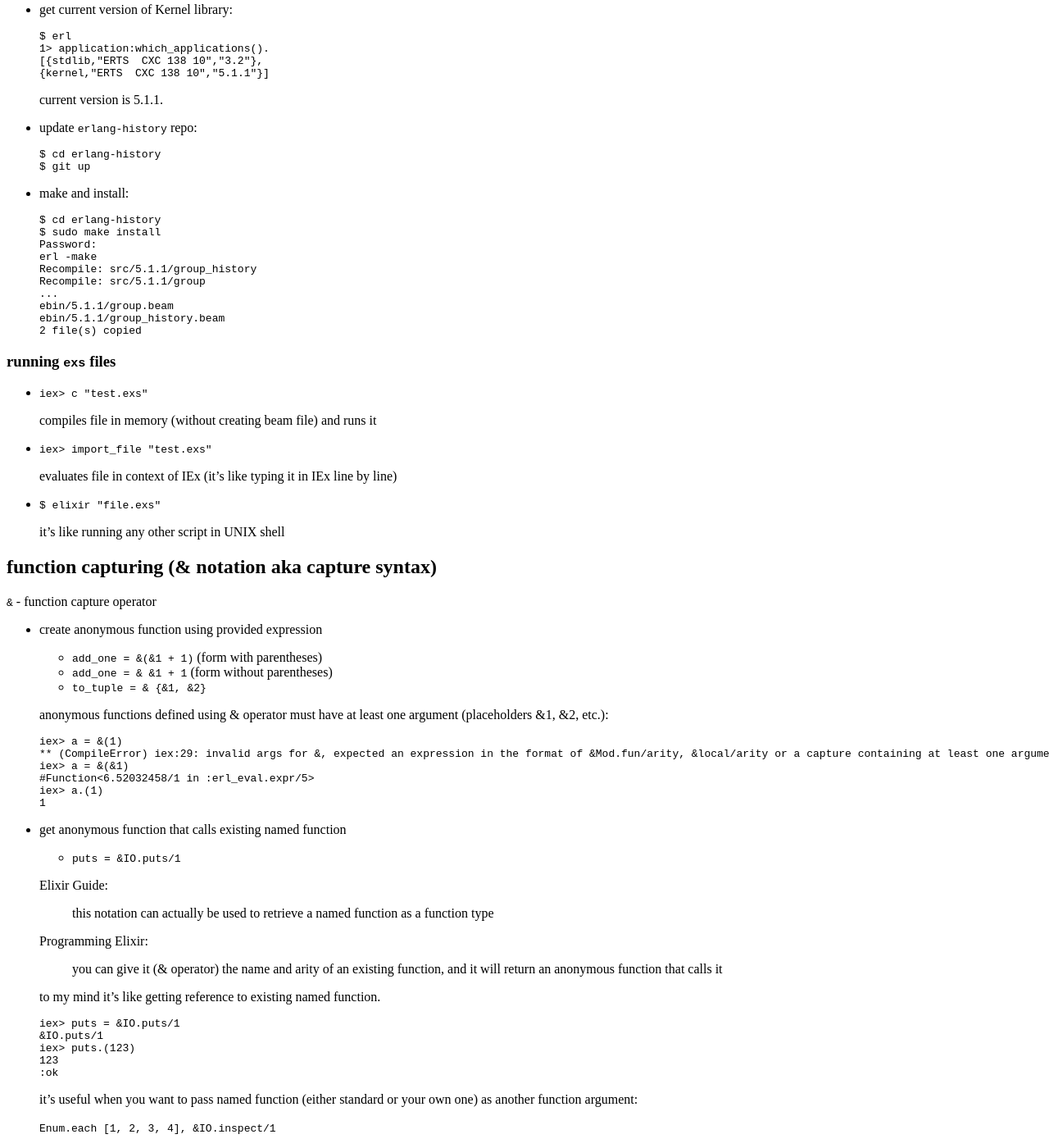
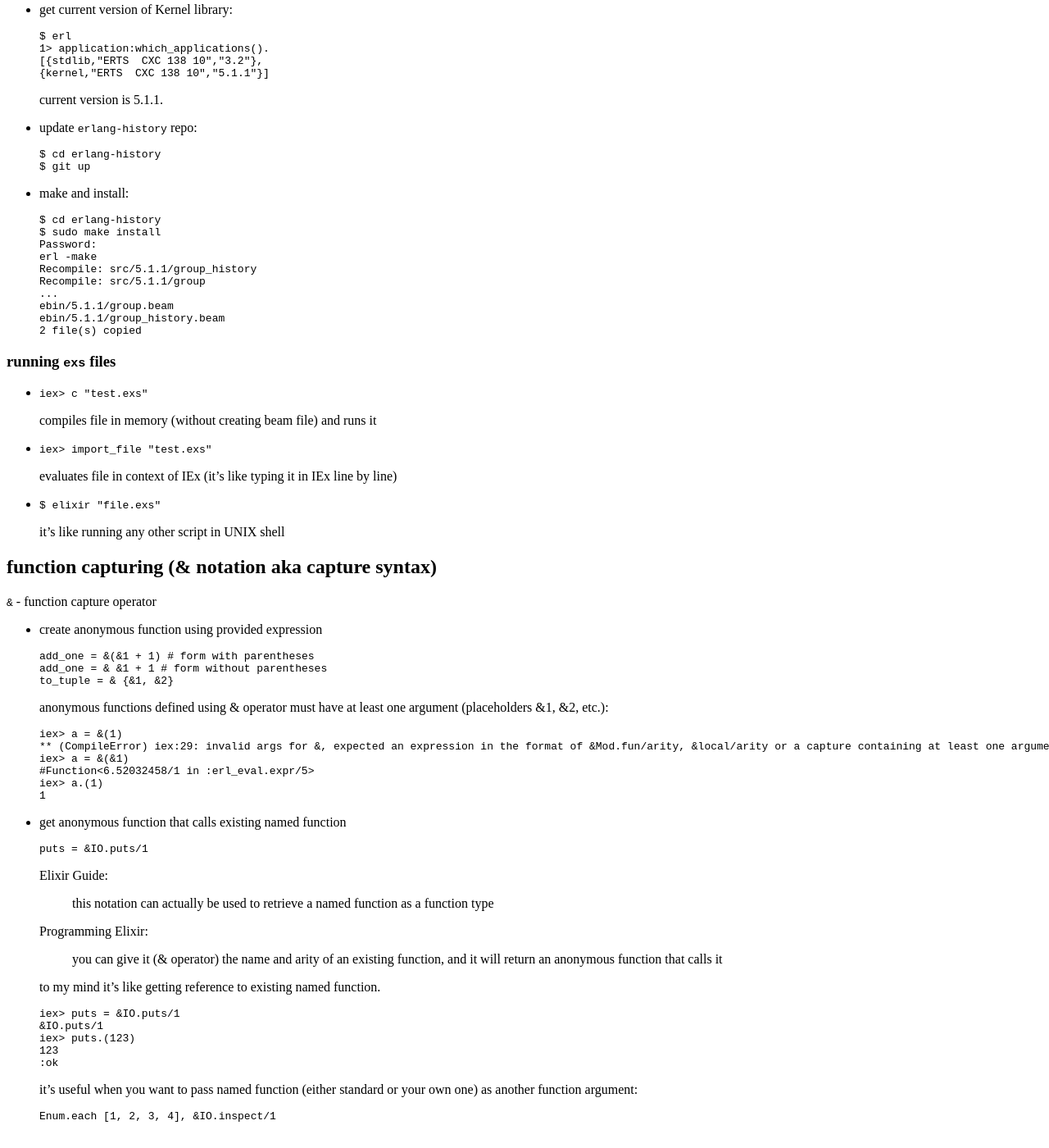
Before and after one commit to tap349/tap349.github.io, a Jekyll site: the page built from _posts/2016-12-31-elixir-notes.md, in a window 1280 px wide and 1400 px high, scrolled down 692 px. Shown: the whole window at 82% size. Built offline with Jekyll 4.4.1, drawn with Linux system fonts in a browser that asks for light colours.

Commit message:
update 2016-12-31_20:04:14

````diff
--- a/_posts/2016-12-31-elixir-notes.md
+++ b/_posts/2016-12-31-elixir-notes.md
@@ -86,9 +86,11 @@ NOTE: you need to compile it for each new version of Erlang/OTP kernel!
 
 - create anonymous function using provided expression
 
-  - `add_one = &(&1 + 1)` (form with parentheses)
-  - `add_one = & &1 + 1` (form without parentheses)
-  - `to_tuple = & {&1, &2}`
+  ```elixir
+  add_one = &(&1 + 1) # form with parentheses
+  add_one = & &1 + 1 # form without parentheses
+  to_tuple = & {&1, &2}
+  ```
 
   anonymous functions defined using & operator must have at least
   one argument (placeholders &1, &2, etc.):
@@ -104,7 +106,9 @@ NOTE: you need to compile it for each new version of Erlang/OTP kernel!
 
 - get anonymous function that calls existing named function
 
-  - `puts = &IO.puts/1`
+  ```elixir
+  puts = &IO.puts/1
+  ```
 
   Elixir Guide:
 
@@ -129,4 +133,6 @@ NOTE: you need to compile it for each new version of Erlang/OTP kernel!
   it's useful when you want to pass named function
   (either standard or your own one) as another function argument:
 
-  `Enum.each [1, 2, 3, 4], &IO.inspect/1`
+  ```elixir
+  Enum.each [1, 2, 3, 4], &IO.inspect/1
+  ```
````
